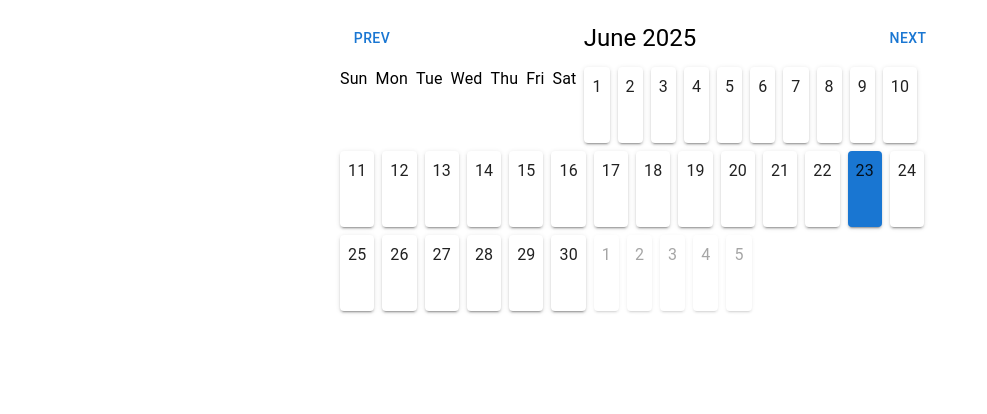
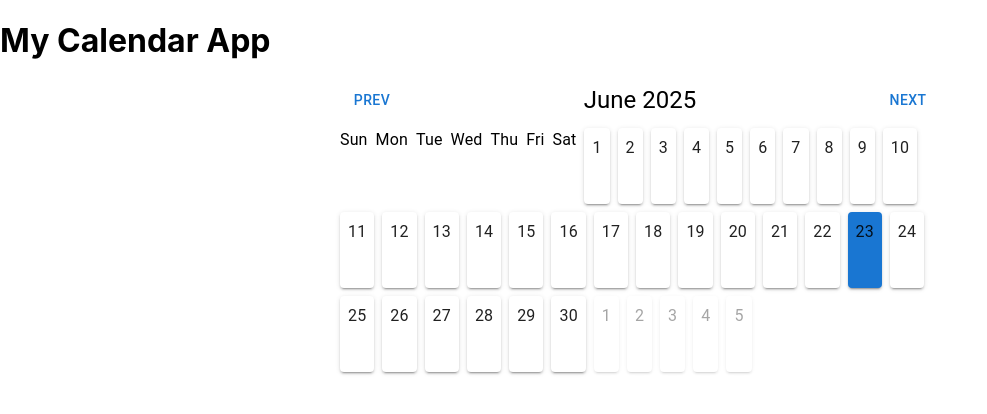
Before and after one commit to naveenkumar-42/calendar_ss, a React (Create React App) app: page / in a window 1280 px wide. Shown: the top 414 px of the page, without its empty margins (0-987 px from the left). Built offline with nearby package versions, Linux system fonts and the light colour scheme.

Commit message:
updated component for calender

```diff
--- a/src/App.js
+++ b/src/App.js
@@ -1,80 +1,18 @@
-import React, { useState } from "react";
-import dayjs from "dayjs";
-// import Calendar from "./components/Calendar";
-import "./components/Calendar.css";
-import { Button, Typography, Grid, Paper } from "@mui/material";
+import React from 'react';
+import Calendar from './components/Calendar';
+import './components/Calendar.css';
 
-const App = () => {
-  const [currentDate, setCurrentDate] = useState(dayjs());
-
-  const startDay = currentDate.startOf("month").startOf("week");
-  const endDay = currentDate.endOf("month").endOf("week");
-  const today = dayjs();
-
-  const generateCalendar = () => {
-    const calendar = [];
-    let date = startDay.clone();
-
-    while (date.isBefore(endDay, "day") || date.isSame(endDay, "day")) {
-      const week = [];
-
-      for (let i = 0; i < 7; i++) {
-        week.push(date.clone());
-        date = date.add(1, "day");
-      }
-
-      calendar.push(week);
-    }
-
-    return calendar;
-  };
-
-  const calendar = generateCalendar();
-
-  const handlePrevMonth = () => {
-    setCurrentDate(currentDate.subtract(1, "month"));
-  };
-
-  const handleNextMonth = () => {
-    setCurrentDate(currentDate.add(1, "month"));
-  };
-
+function App() {
   return (
-    <div className="calendar-container">
-      <div className="calendar-header">
-        <Button onClick={handlePrevMonth}>Prev</Button>
-        <Typography variant="h5">{currentDate.format("MMMM YYYY")}</Typography>
-        <Button onClick={handleNextMonth}>Next</Button>
-      </div>
-
-      <Grid container spacing={1}>
-        {["Sun", "Mon", "Tue", "Wed", "Thu", "Fri", "Sat"].map((d) => (
-          <Grid item xs={1.71} key={d}>
-            <Typography align="center" className="day-name">
-              {d}
-            </Typography>
-          </Grid>
-        ))}
-
-        {calendar.map((week, i) => (
-          <React.Fragment key={i}>
-            {week.map((day) => (
-              <Grid item xs={1.71} key={day.format("DD-MM-YYYY")}>
-                <Paper
-                  className={`day-cell ${
-                    day.isSame(today, "day") ? "today" : ""
-                  } ${day.isSame(currentDate, "month") ? "" : "other-month"}`}
-                  elevation={2}
-                >
-                  <Typography align="center">{day.date()}</Typography>
-                </Paper>
-              </Grid>
-            ))}
-          </React.Fragment>
-        ))}
-      </Grid>
+    <div className="App">
+      <header className="App-header">
+        <h1>My Calendar App</h1>
+      </header>
+      <main>
+        <Calendar />
+      </main>
     </div>
   );
-};
+}
 
 export default App;
--- a/src/components/Calendar.js
+++ b/src/components/Calendar.js
@@ -1,7 +1,8 @@
 import React, { useState } from "react";
 import dayjs from "dayjs";
-import { Button, Grid, Typography, Paper } from "@mui/material";
-import "./Calendar.css"; // Assuming you have a CSS file for styles
+// import Calendar from "./components/Calendar";
+import "./Calendar.css";
+import { Button, Typography, Grid, Paper } from "@mui/material";
 
 const Calendar = () => {
   const [currentDate, setCurrentDate] = useState(dayjs());
@@ -11,15 +12,18 @@ const Calendar = () => {
   const today = dayjs();
 
   const generateCalendar = () => {
-    const date = startDay.clone();
     const calendar = [];
+    let date = startDay.clone();
+console.log(date)
+    while (date.isBefore(endDay, "day") || date.isSame(endDay, "day")) {
+      const week = [];
 
-    while (date.isBefore(endDay, "day")) {
-      calendar.push(
-        Array(7)
-          .fill(0)
-          .map(() => date.add(1, "day").clone())
-      );
+      for (let i = 0; i < 7; i++) {
+        week.push(date.clone());
+        date = date.add(1, "day");
+      }
+
+      calendar.push(week);
     }
 
     return calendar;
@@ -39,9 +43,7 @@ const Calendar = () => {
     <div className="calendar-container">
       <div className="calendar-header">
         <Button onClick={handlePrevMonth}>Prev</Button>
-        <Typography variant="h5">
-          {currentDate.format("MMMM YYYY")}
-        </Typography>
+        <Typography variant="h5">{currentDate.format("MMMM YYYY")}</Typography>
         <Button onClick={handleNextMonth}>Next</Button>
       </div>
 
@@ -61,14 +63,10 @@ const Calendar = () => {
                 <Paper
                   className={`day-cell ${
                     day.isSame(today, "day") ? "today" : ""
-                  } ${
-                    day.isSame(currentDate, "month") ? "" : "other-month"
-                  }`}
+                  } ${day.isSame(currentDate, "month") ? "" : "other-month"}`}
                   elevation={2}
                 >
-                  <Typography align="center">
-                    {day.date()}
-                  </Typography>
+                  <Typography align="center">{day.date()}</Typography>
                 </Paper>
               </Grid>
             ))}
```
